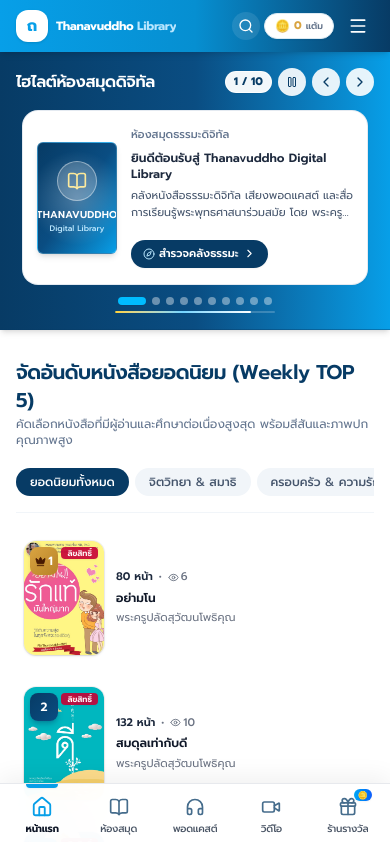
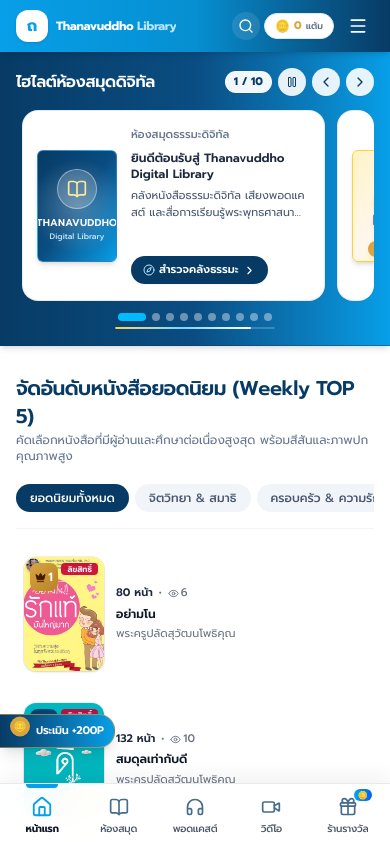
Before and after one commit to asaneebas4567-dot/thanavuddho-digital-library, a Next.js app: page / in a window 390 px wide. Shown: the top 842 px of the page. Built offline with nearby package versions, Linux system fonts and the light colour scheme.

Commit message:
fix(survey): restore side survey mascot & modal connection, and enable mobile carousel side peek preview

```diff
--- a/src/components/common/TopBannerCarousel.tsx
+++ b/src/components/common/TopBannerCarousel.tsx
@@ -549,8 +549,8 @@ export default function TopBannerCarousel({
     return null;
   }
 
-  // Calculate slide percentage width
-  const cardWidthPercent = 100 / visibleCount;
+  // Calculate slide percentage width (88% on mobile so adjacent card peeks at the side)
+  const cardWidthPercent = visibleCount === 1 ? 88 : 100 / visibleCount;
 
   return (
     <section
--- a/src/components/providers/AppProviders.tsx
+++ b/src/components/providers/AppProviders.tsx
@@ -4,6 +4,7 @@ import React from 'react';
 import { AuthProvider } from '@/context/AuthContext';
 import { LoanProvider } from '@/context/LoanContext';
 import { PodcastPlayerProvider } from '@/context/PodcastPlayerContext';
+import SurveyMascotWidget from '@/components/survey/SurveyMascotWidget';
 import GlobalPodcastPlayer from '@/components/podcast/GlobalPodcastPlayer';
 import BottomNav from '@/components/layout/BottomNav';
 
@@ -13,6 +14,7 @@ export default function AppProviders({ children }: { children: React.ReactNode }
       <LoanProvider>
         <PodcastPlayerProvider>
           {children}
+          <SurveyMascotWidget />
           <GlobalPodcastPlayer />
           <BottomNav />
         </PodcastPlayerProvider>
--- a/src/components/survey/SurveyMascotWidget.tsx
+++ b/src/components/survey/SurveyMascotWidget.tsx
@@ -289,13 +289,13 @@ export default function SurveyMascotWidget() {
   return (
     <>
       {/* ------------------------------------------------------------- */}
-      {/* 1. FLOATING SIDE MASCOT WIDGET (DESKTOP / TABLET ONLY)        */}
+      {/* 1. FLOATING SIDE MASCOT WIDGET */}
       {/* ------------------------------------------------------------- */}
       <div
-        className={`hidden sm:block fixed z-40 transition-all duration-300 ease-out select-none ${
+        className={`fixed z-40 transition-all duration-300 ease-out select-none ${
           isMinimized
             ? 'left-0 bottom-24 lg:bottom-1/3'
-            : 'left-3 lg:left-6 bottom-24 lg:bottom-1/3'
+            : 'left-2 sm:left-3 lg:left-6 bottom-24 lg:bottom-1/3'
         }`}
       >
         {isMinimized ? (
```
